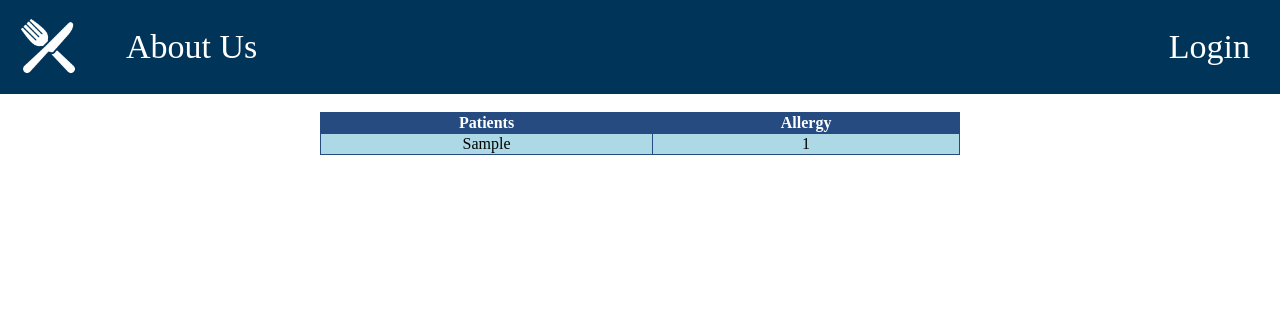
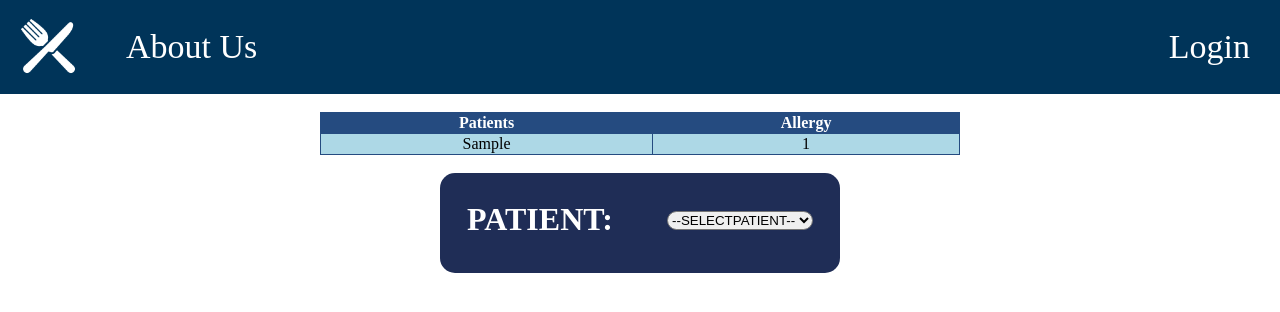
Before and after one commit to gracemet/DietaryManagementDB, a PHP site: page / in a window 1280 px wide. Shown: the top 312 px of the page. Run offline with PHP 8.4, Linux system fonts and the light colour scheme; tables that the repository leaves empty hold one stand-in row (values such as "Sample post").

Commit message:
Added Patient Selection
multiple divs and css stylings added

```diff
--- a/DietaryManagement/index.php
+++ b/DietaryManagement/index.php
@@ -87,6 +87,35 @@
   echo "</table>";
   echo "<br>";
 
+  $sql = "SELECT Fname FROM PATIENT;";
+  $result = mysqli_query($conn, $sql);
+
+  echo "<div id='wholeSelection'>";
+
+  echo "<div id='leftSelection'>";
+
+  echo "<div id='leftSelectDiv'>";
+
+  echo "<h1>PATIENT:</h1>";
+
+  echo "</div>";
+  echo "</div>";
+
+  echo "<div id='rightSelection'>";
+  echo "<div id='divSelection'>";
+
+  echo "<select id='selectDrop' name='supplier'>;";
+  echo "<option value=''>--SELECTPATIENT--</option>";
+  $columns = mysqli_query($conn, $sql);
+  while ($row = mysqli_fetch_assoc($columns)) {
+           foreach ($row as $value)
+           echo "<option value='$value'>$value</option>";
+       }
+  echo "</select>";
+  echo "</div>";
+  echo "</div>";
+  echo "</div>";
+
 
 
 
--- a/DietaryManagement/style.css
+++ b/DietaryManagement/style.css
@@ -3,7 +3,6 @@
     height: 100%;
     width: 100%;
     margin: 0;
-    /* cursor: url('Images/pawDefault.png'), auto; */
     user-select: none;
 
 
@@ -102,7 +101,58 @@
     margin: 10px;
 
     background-color: #1f2d56;
+    color: black;
+
+}
+
+#wholeSelection {
+    background-color: #1f2d56;
+    margin-left: auto;
+    margin-right: auto;
+    height: 100px;
+    width: 400px;
+    border-radius: 15px;
+    text-align: center;
+    display: block;
+}
+
+#leftSelection {
+    margin-left: auto;
+    margin-right: auto;
+    height: 100px;
+    width: 200px;
+    border-radius: 15px;
+    text-align: center;
+    float: left;
+}
+
+#leftSelectDiv {
+    text-align: center;
+    top: 50%;
+    transform: translateY(20%);
     color: white;
+}
 
-    /* cursor: url('Images/pawPoint.png'), auto; */
+#rightSelection {
+    margin-left: auto;
+    margin-right: auto;
+    height: 100px;
+    width: 200px;
+    border-radius: 15px;
+    text-align: center;
+    display: inline-flexbox;
+    float: right;
 }
+
+#divSelection {
+    margin-left: auto;
+    margin-right: auto;
+    border-radius: 15px;
+    text-align: center;
+    top: 50%;
+    transform: translateY(200%);
+}
+
+#selectDrop {
+    border-radius: 15px;
+}
```
